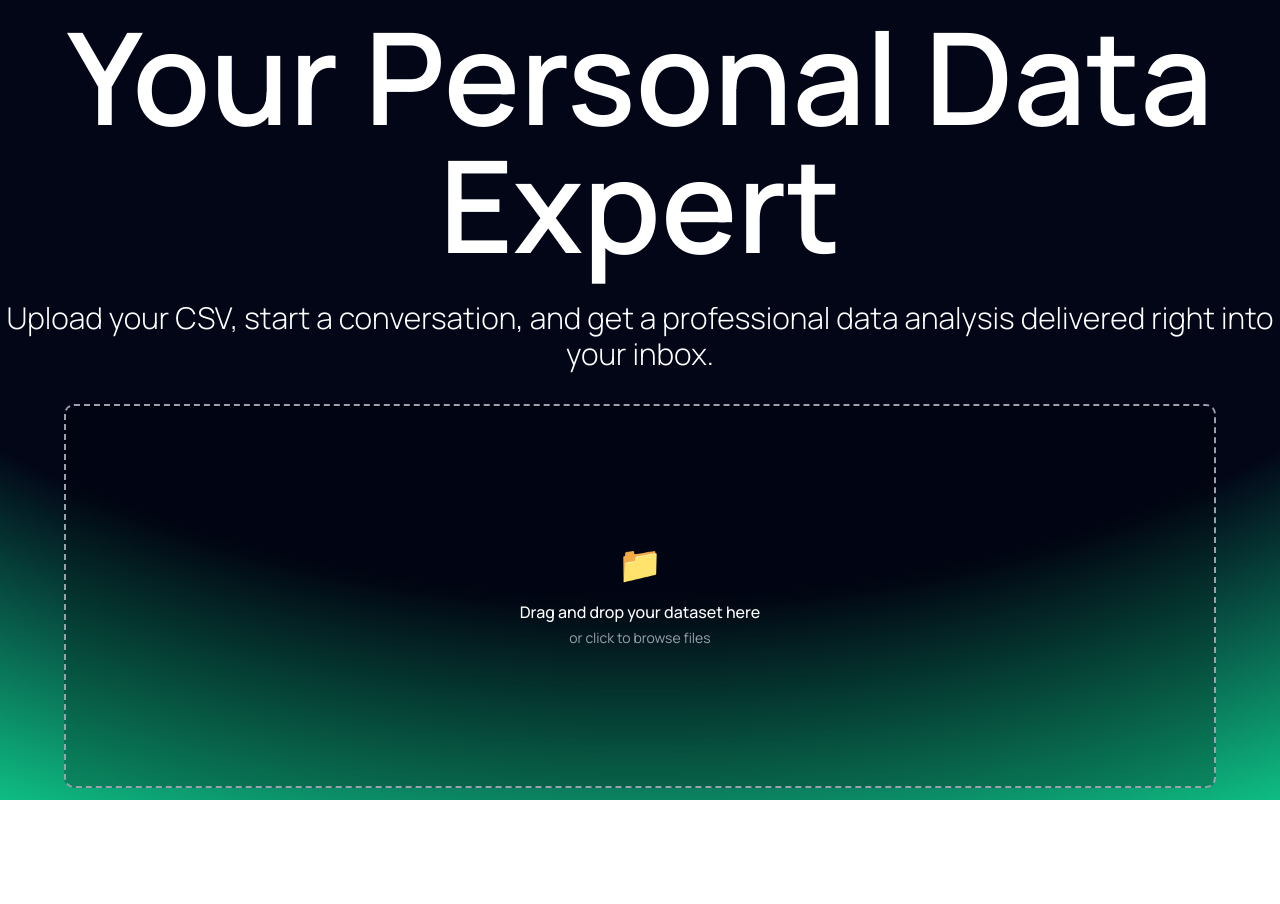
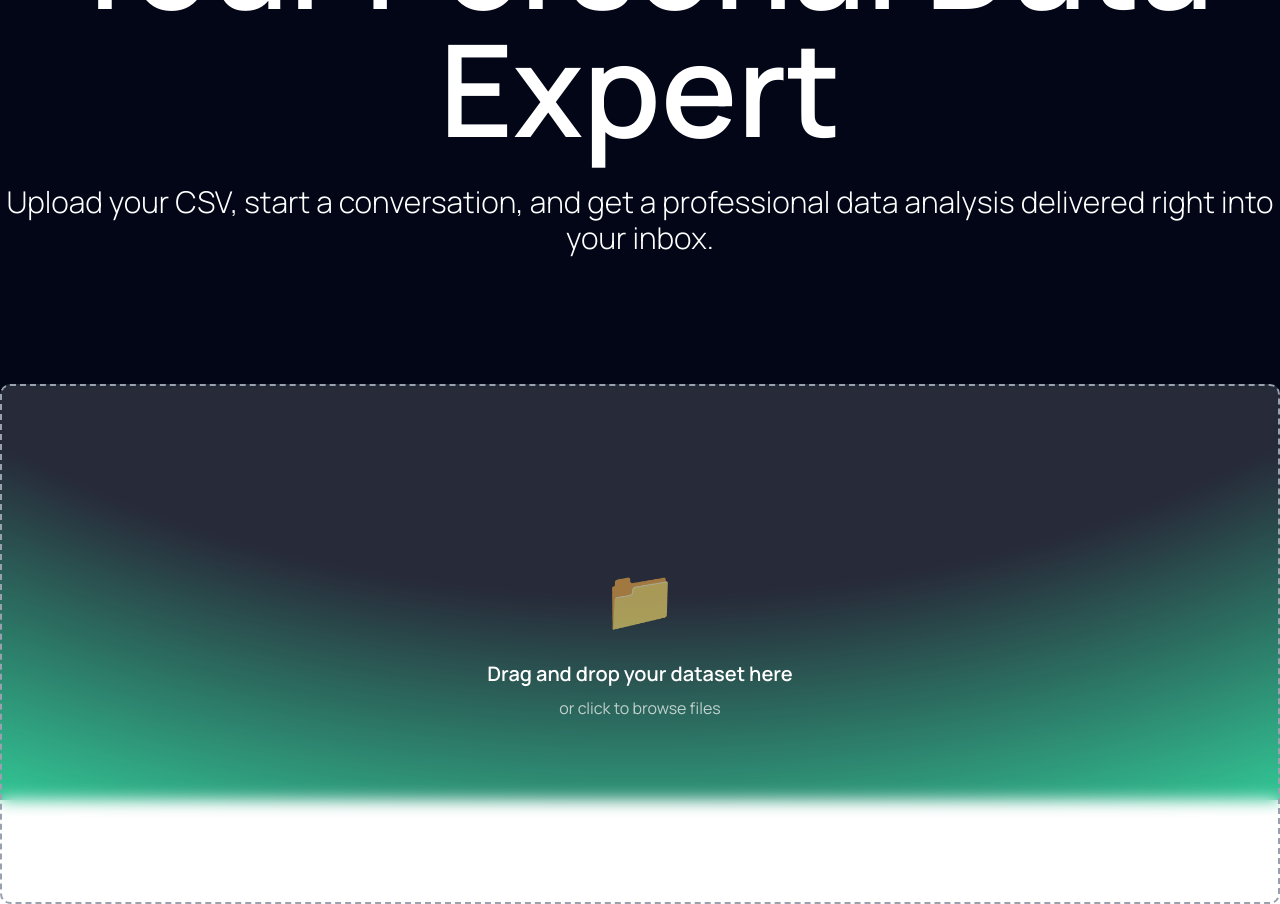
Before and after one commit to meng2468/my-analyst-hack, a Next.js app in the folder frontend/: page / in a window 1280 px wide. Before the commit the page ends 800 px from the top, so only its background shows below. Built offline with nearby package versions, Linux system fonts and the light colour scheme.

Commit message:
Update styling

```diff
--- a/frontend/app/_components/file-upload.tsx
+++ b/frontend/app/_components/file-upload.tsx
@@ -95,19 +95,19 @@ export function FileUpload({ sessionId, setSessionFile }: { sessionId: string, s
   };
 
   return (
-    <div className="w-full h-full flex flex-col items-center gap-6">
+    <div className="w-full h-full flex flex-col items-center">
       {/* Drag and Drop Area */}
       <div
-        className={`w-full h-full min-h-96 border-2 border-dashed rounded-lg flex bg-black/20 backdrop-blur-sm flex-col items-center justify-center gap-4 transition-colors ${
+        className={`w-full h-[520px] border-2 border-dashed rounded-lg flex bg-white/15 backdrop-blur-sm flex-col items-center justify-center gap-4 transition-colors relative ${
           isUploading ? 'cursor-not-allowed opacity-75' : 'cursor-pointer'
         } ${
           isDragOver
-            ? 'border-blue-400 bg-blue-500/20'
+            ? 'border-blue-400 bg-blue-500/20 transition-colors duration-300'
             : uploadStatus === 'success'
-            ? 'border-green-400 bg-green-500/20'
+            ? 'border-green-400 bg-green-500/20 transition-colors duration-300'
             : uploadStatus === 'error'
-            ? 'border-red-400 bg-red-500/20'
-            : 'border-gray-400 bg-black/10 hover:border-gray-300 hover:bg-black/20'
+            ? 'border-red-400 bg-red-500/20 transition-colors duration-300'
+            : 'border-gray-400 bg-white/15 hover:border-gray-300 hover:bg-white/20 transition-colors duration-300'
         }`}
         onDragOver={handleDragOver}
         onDragLeave={handleDragLeave}
@@ -118,65 +118,63 @@ export function FileUpload({ sessionId, setSessionFile }: { sessionId: string, s
           <LoadingSpinnerWithText text="Uploading file..." size="lg" />
         ) : uploadStatus === 'success' ? (
           <div className="text-center">
-            <div className="text-green-400 font-medium">✓ File uploaded successfully!</div>
-            <div className="text-sm text-gray-300 mt-2">{file?.name}</div>
-            <div className="text-xs text-gray-400">{(file?.size || 0 / 1024 / 1024).toFixed(2)} MB</div>
+            <div className="text-[#13FFAA] font-semibold text-2xl mb-3">✓ File uploaded successfully!</div>
+            <div className="text-base text-white/90 font-medium mb-1">{file?.name}</div>
+            <div className="text-sm text-white/70 mb-2">{(file?.size || 0 / 1024 / 1024).toFixed(2)} MB</div>
             {sessionId && (
-              <div className="text-xs text-gray-500 mt-1">Session ID: {sessionId}</div>
+              <div className="text-xs text-white/50 mb-4">Session ID: {sessionId}</div>
             )}
             <Button
               onClick={(e) => { e.stopPropagation(); resetUpload(); }}
-              variant="outline"
-              size="sm"
-              className="mt-3 border-gray-600 text-gray-300 hover:bg-gray-800 hover:text-white"
+              className="bg-[#13FFAA] text-black hover:bg-[#0FE099] h-12 text-base font-semibold cursor-pointer px-6"
             >
               Upload Another File
             </Button>
           </div>
         ) : uploadStatus === 'error' ? (
           <div className="text-center">
-            <div className="text-red-400 font-medium">✗ Upload failed</div>
-            <div className="text-sm text-gray-300 mt-2">{file?.name}</div>
-            <div className="text-xs text-red-400 mt-1">{errorMessage}</div>
+            <div className="text-red-400 font-semibold text-2xl mb-3">✗ Upload failed</div>
+            <div className="text-base text-white/90 font-medium mb-1">{file?.name}</div>
+            <div className="text-sm text-red-400 mb-4">{errorMessage}</div>
             <Button
               onClick={(e) => { e.stopPropagation(); resetUpload(); }}
-              variant="outline"
-              size="sm"
-              className="mt-3 border-gray-600 text-gray-300 hover:bg-gray-800 hover:text-white"
+              className="bg-white text-gray-900 hover:bg-gray-100 h-12 text-base font-semibold cursor-pointer px-6"
             >
               Try Again
             </Button>
           </div>
         ) : file ? (
           <div className="text-center">
-            <div className="text-blue-400 font-medium">📁 File selected</div>
-            <div className="text-sm text-gray-300 mt-2">{file.name}</div>
-            <div className="text-xs text-gray-400">{(file.size / 1024 / 1024).toFixed(2)} MB</div>
-            <div className="text-xs text-gray-500 mt-2">Click to choose a different file</div>
+            <div className="text-[#13FFAA] font-semibold text-2xl mb-3">📁 File selected</div>
+            <div className="text-base text-white/90 font-medium mb-1">{file.name}</div>
+            <div className="text-sm text-white/70 mb-2">{(file.size / 1024 / 1024).toFixed(2)} MB</div>
+            <div className="text-xs text-white/50">Click to choose a different file</div>
           </div>
         ) : (
           <>
-            <div className="text-gray-400 text-4xl">📁</div>
+            <div className="text-white/60 text-6xl mb-4">📁</div>
             <div className="text-center">
-              <div className="font-medium text-white">
+              <div className="font-semibold text-white text-xl mb-2">
                 {isDragOver ? 'Drop your file here' : 'Drag and drop your dataset here'}
               </div>
-              <div className="text-sm text-gray-400 mt-1">or click to browse files</div>
+              <div className="text-base text-white/70">or click to browse files</div>
             </div>
           </>
         )}
-      </div>
 
-      {/* Upload Button */}
+        {/* Upload Button - Inside the box */}
         {file && !isUploading && uploadStatus === 'idle' && (
+          <div className="absolute bottom-6 left-1/2 transform -translate-x-1/2 w-full max-w-xs">
             <Button
-          onClick={uploadFile}
-          className="w-full max-w-md cursor-pointer bg-blue-600 hover:bg-blue-700 text-white border-blue-600"
+              onClick={(e) => { e.stopPropagation(); uploadFile(); }}
+              className="w-full cursor-pointer bg-[#13FFAA] text-black hover:bg-[#0FE099] h-12 text-base font-semibold"
               disabled={!file}
             >
               Upload File
             </Button>
+          </div>
         )}
+      </div>
 
       {/* Hidden File Input */}
       <input
--- a/frontend/app/_views/ConversationView.tsx
+++ b/frontend/app/_views/ConversationView.tsx
@@ -269,8 +269,7 @@ export default function ConversationView({
 
   return (
     <div className="flex flex-col items-center justify-center bg-white/15 backdrop-blur-lg border border-white w-full px-12 p-6 rounded-lg relative">
-      <div className="w-full max-w-md h-[470px] flex flex-col space-y-6 items-center justify-center">
-
+      <div className="h-[470px] w-[240px] flex flex-col space-y-6 items-center justify-center">
         {/* Fixed height container for audio visualizer area */}
         <div className="h-36 flex items-center justify-center">
           {step === 0 ? (
--- a/frontend/app/layout.tsx
+++ b/frontend/app/layout.tsx
@@ -26,7 +26,7 @@ export default function RootLayout({
           <div className="text-9xl font-semibold text-center text-white mb-8">
           Your Personal Data Expert
           </div>
-          <div className="text-3xl font-light text-center text-white mb-8">
+          <div className="text-3xl font-light text-center text-white mb-32">
             {/* Turn your spreadsheets into smart insights, just by talking. */}
           Upload your CSV, start a conversation, and get a professional data analysis delivered right into your inbox.
           </div>
--- a/frontend/app/page.tsx
+++ b/frontend/app/page.tsx
@@ -46,12 +46,12 @@ export default function Home() {
   };
 
   return (
-      <div className="w-full max-w-6xl mx-auto h-2/3 rounded-lg flex items-center justify-evenly backdrop-blur-sm">
+      <div className="w-full max-w-8xl mx-auto h-2/3 rounded-lg flex items-center justify-evenly backdrop-blur-sm">
         {currentStep !== 2 && (
           <>
             {currentStep === 1 && (
               <>
-                <div className="rounded-l-xl h-full flex flex-col items-center justify-center p-8">
+                <div className="rounded-l-xl h-full flex flex-col items-center justify-center mr-4">
                   <ConversationView
                     sessionId={sessionId}
                     step={currentStep}
```
Lines whose indentation alone changed are shown as unchanged.
